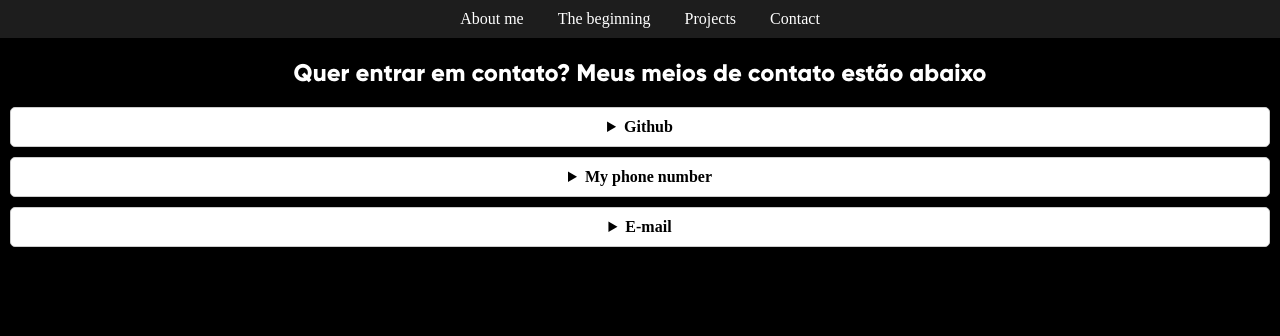
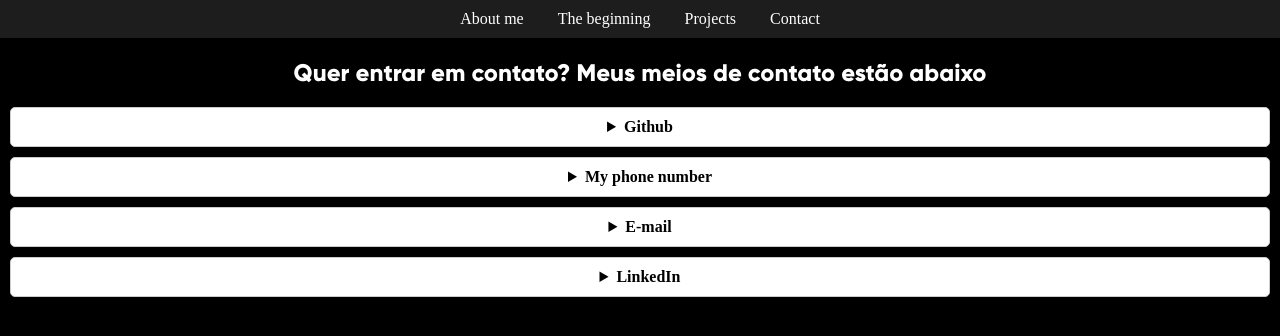
Before and after one commit to luiz-henrique112/meu-portfolio, a plain HTML site: page ingles/HTML/contact.html in a window 1280 px wide. Drawn offline with Linux system fonts and the light colour scheme; a web font is replaced by a local one.

Commit message:
Update contact.html

```diff
--- a/ingles/HTML/contact.html
+++ b/ingles/HTML/contact.html
@@ -9,10 +9,12 @@
 <body>
     <header>
         <nav>
+
                 <a href="./AboutMe.html">About me</a>
                 <a href="./theBeginning.html">The beginning</a>
                 <a href="./projects.html">Projects</a>
                 <a href="./contact.html" id = "contato">Contact</a>
+
         </nav>
 
 
@@ -35,6 +37,11 @@
             <summary>E-mail</summary>
             <a href="mailto:luizzprazeres09@gmail.com">My E-mail</a>
         </details>
+
+        <details close>
+            <summary>LinkedIn</summary>
+            <a href="http://www.linkedin.com/in/luiz-henrique-951903290">My LinkedIn</a>
+        </details>
     </div>
 
 </body>
```
